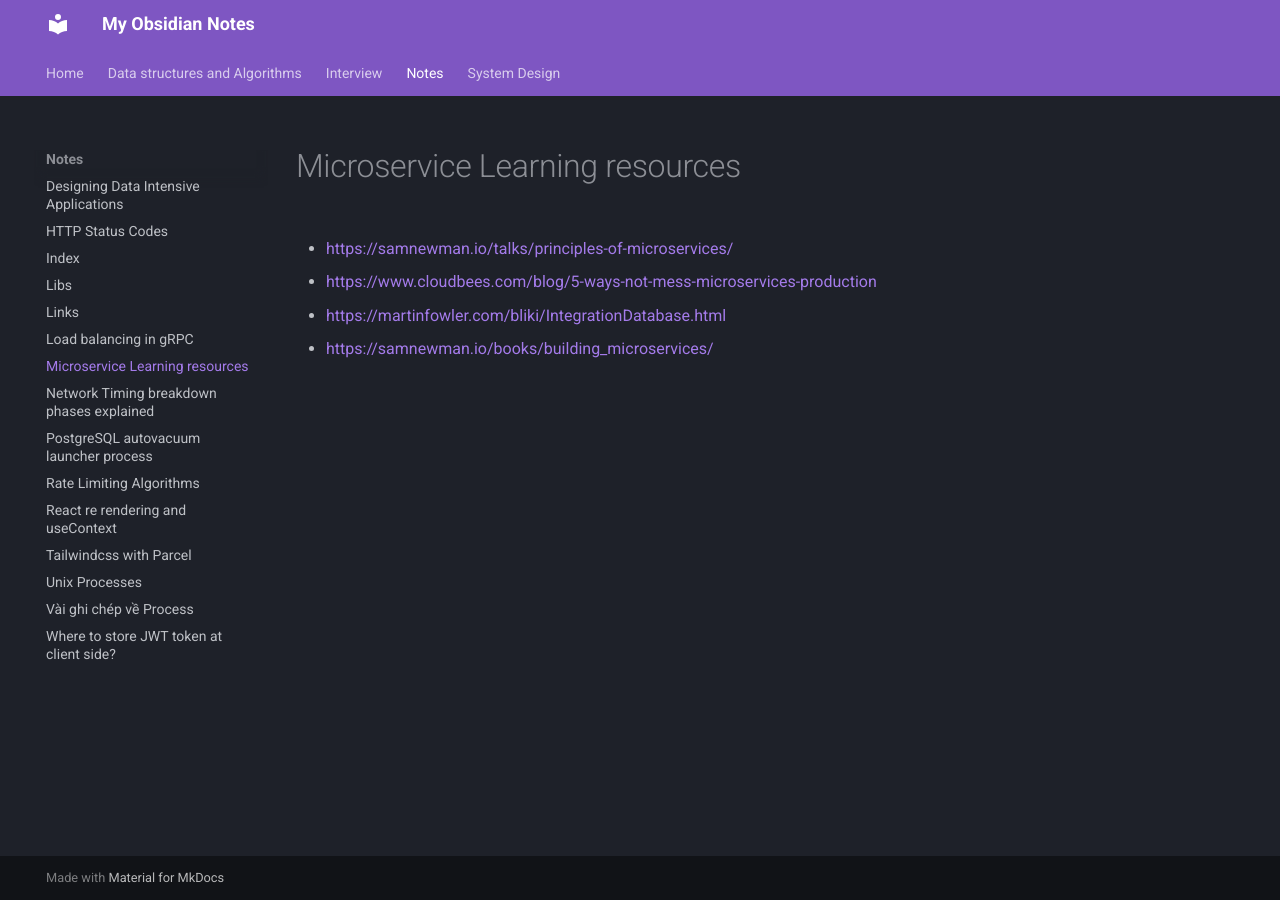
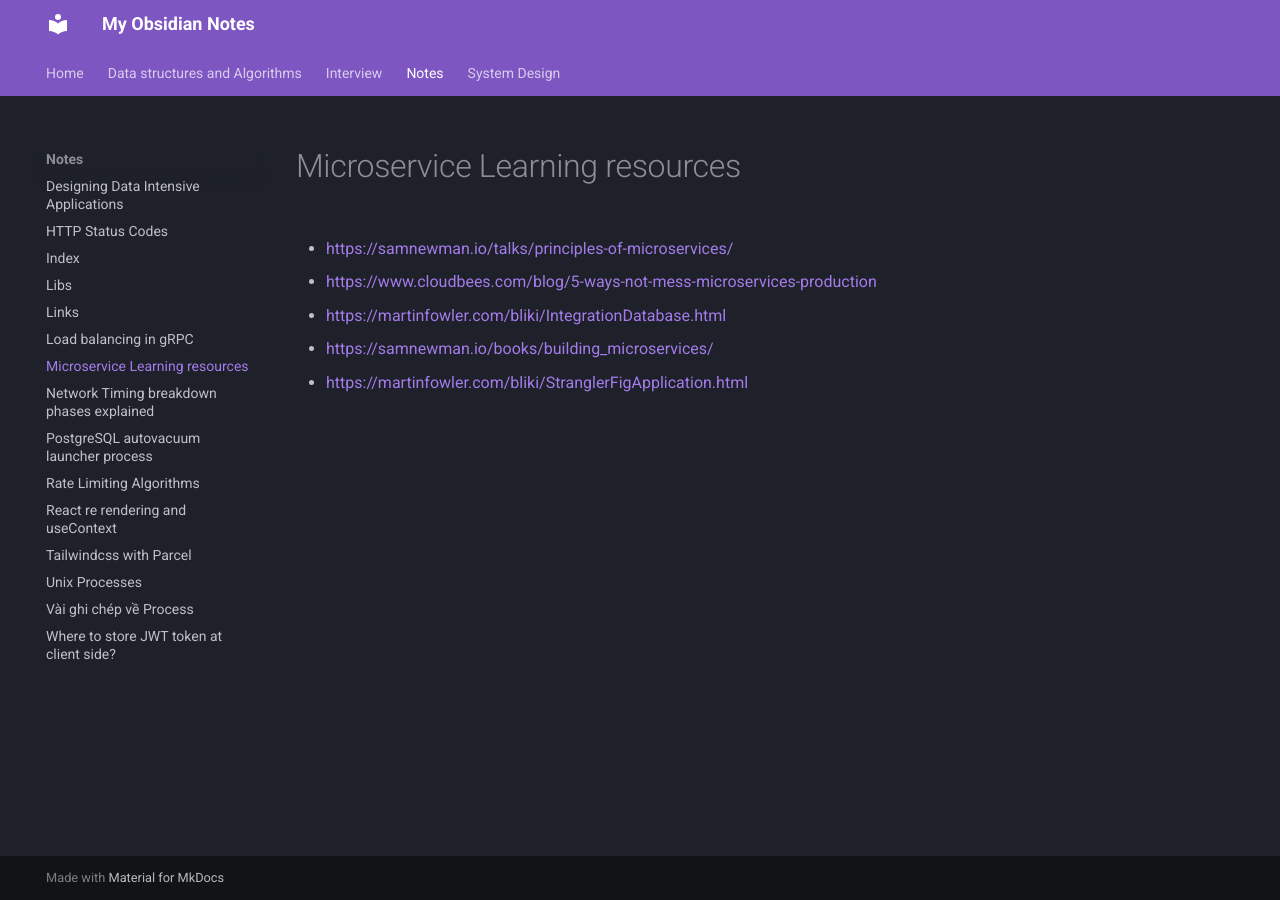
Before and after one commit to namtx/obsidian-publish, an MkDocs documentation site: the page built from wiki/Notes/Microservice - Learning resources.md, in a window 1280 px wide. Built offline with MkDocs 1.6.1 and Material for MkDocs 9.7.7, drawn with Linux system fonts in a browser that asks for light colours; some of the changed lines change nothing that is shown.

Commit message:
Add Microservice\ \-\ Learning\ resources

```diff
--- a/wiki/Notes/Microservice - Learning resources.md
+++ b/wiki/Notes/Microservice - Learning resources.md
@@ -5,3 +5,5 @@
 - https://martinfowler.com/bliki/IntegrationDatabase.html
 
 - https://samnewman.io/books/building_microservices/
+
+- https://martinfowler.com/bliki/StranglerFigApplication.html
```
